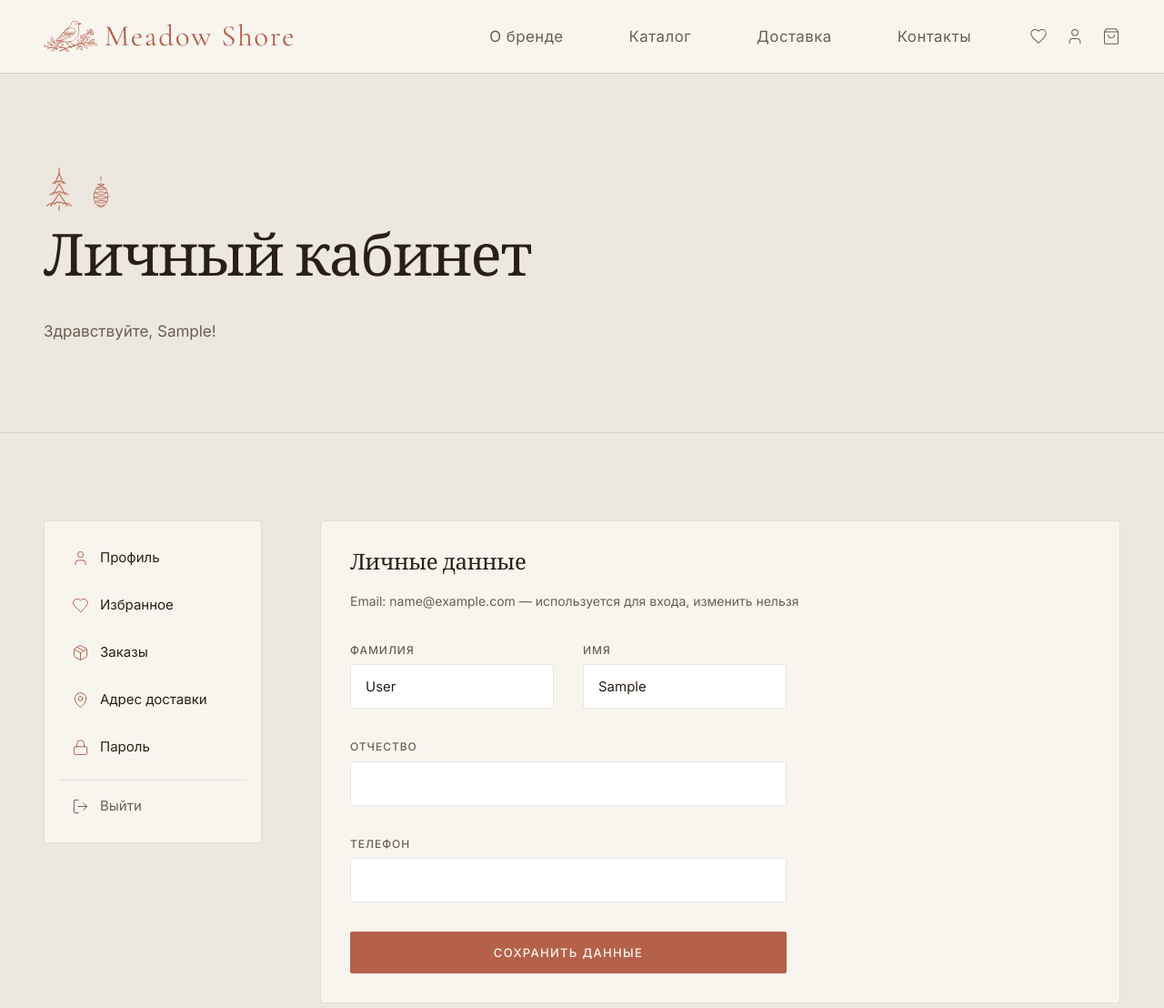
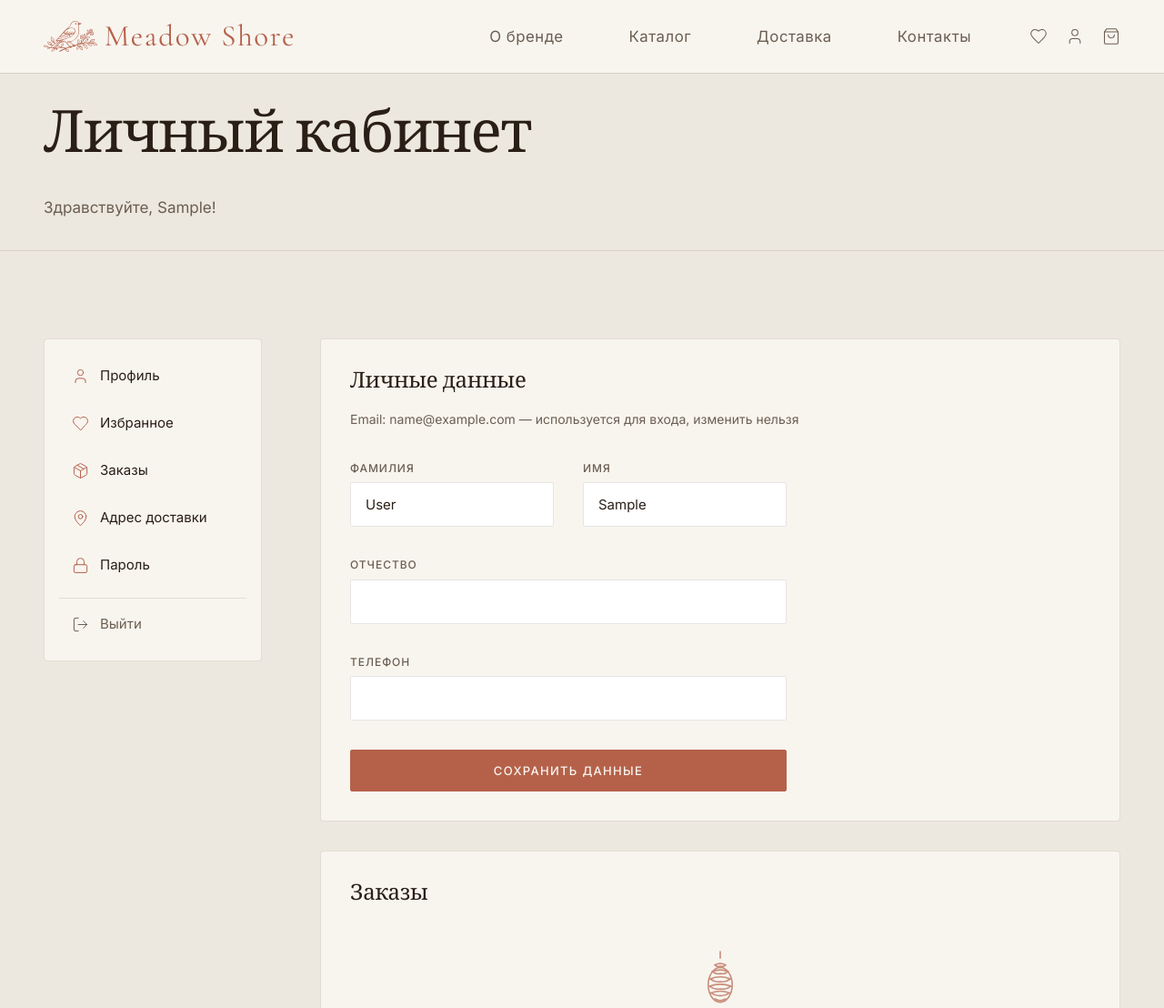
Before and after one commit to eldarovakate/meadow-v2, a Django app: page /account/ in a window 1280 px wide. Shown: the top 1108 px of the page at 91% size. Run offline with Django 4.2, Linux system fonts and the light colour scheme; the visitor is signed in with stand-in values (Sample User, id 1); data comes from the database, SQL or seed files in the repository; parts of the project's set-up code (start-up, migrations or seed data) failed here and were passed over.

Commit message:
Remove decorative icons and shrink account page hero
The tree/cone icons and the large hero padding made "Личный кабинет"
disproportionately tall and cluttered compared to the rest of the
site. Drops the icons and switches the hero to the same compact
padding used elsewhere (e.g. cart page).

Co-Authored-By: Claude Sonnet 5 <noreply@anthropic.com>

```diff
--- a/static/css/style.css
+++ b/static/css/style.css
@@ -3558,27 +3558,9 @@ main#main-content > .catalog-section:first-child {
    34. ACCOUNT PAGE (ЛИЧНЫЙ КАБИНЕТ)
    ============================================================ */
 
-.page-hero--account .page-hero__inner {
-  position: relative;
-}
-
-.page-hero__decor {
-  display: flex;
-  align-items: flex-end;
-  gap: var(--space-sm);
-  margin-bottom: var(--space-sm);
-}
-
-.page-hero__decor-tree {
-  height: 56px;
-  width: auto;
-  opacity: 0.85;
-}
-
-.page-hero__decor-cone {
-  height: 40px;
-  width: auto;
-  opacity: 0.85;
+.page-hero--account {
+  padding-top: calc(var(--header-h) + var(--space-md));
+  padding-bottom: var(--space-md);
 }
 
 .account-section {
--- a/website/templates/website/account_page.html
+++ b/website/templates/website/account_page.html
@@ -11,10 +11,6 @@
 <section class="page-hero page-hero--account">
   <div class="container">
     <div class="page-hero__inner reveal">
-      <div class="page-hero__decor" aria-hidden="true">
-        <img src="{% static 'images/decor-tree.svg' %}" class="page-hero__decor-tree" alt="">
-        <img src="{% static 'images/decor-cone.svg' %}" class="page-hero__decor-cone" alt="">
-      </div>
       <h1 class="page-hero__title">Личный кабинет</h1>
       <div class="page-hero__sub">
         <p>Здравствуйте{% if user.first_name %}, {{ user.first_name }}{% endif %}!</p>
```
